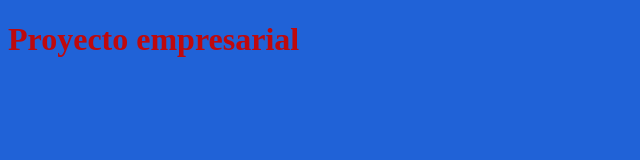
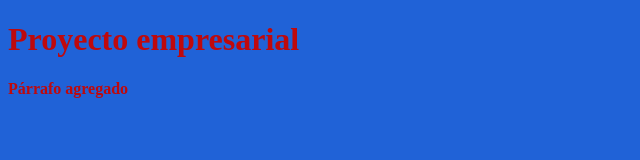
Before and after one commit to programweb12/CursoGit, a plain HTML site: page index.html in a window 1280 px wide. Shown: the whole page, without its empty margins (0-640 px from the left). Drawn offline with Linux system fonts and the light colour scheme.

Commit message:
Update index.html

```diff
--- a/index.html
+++ b/index.html
@@ -8,5 +8,6 @@
 
 <body>
 <h1>Proyecto empresarial</h1>
+  <p>P&aacute;rrafo agregado</p>
 </body>
 </html>
```
